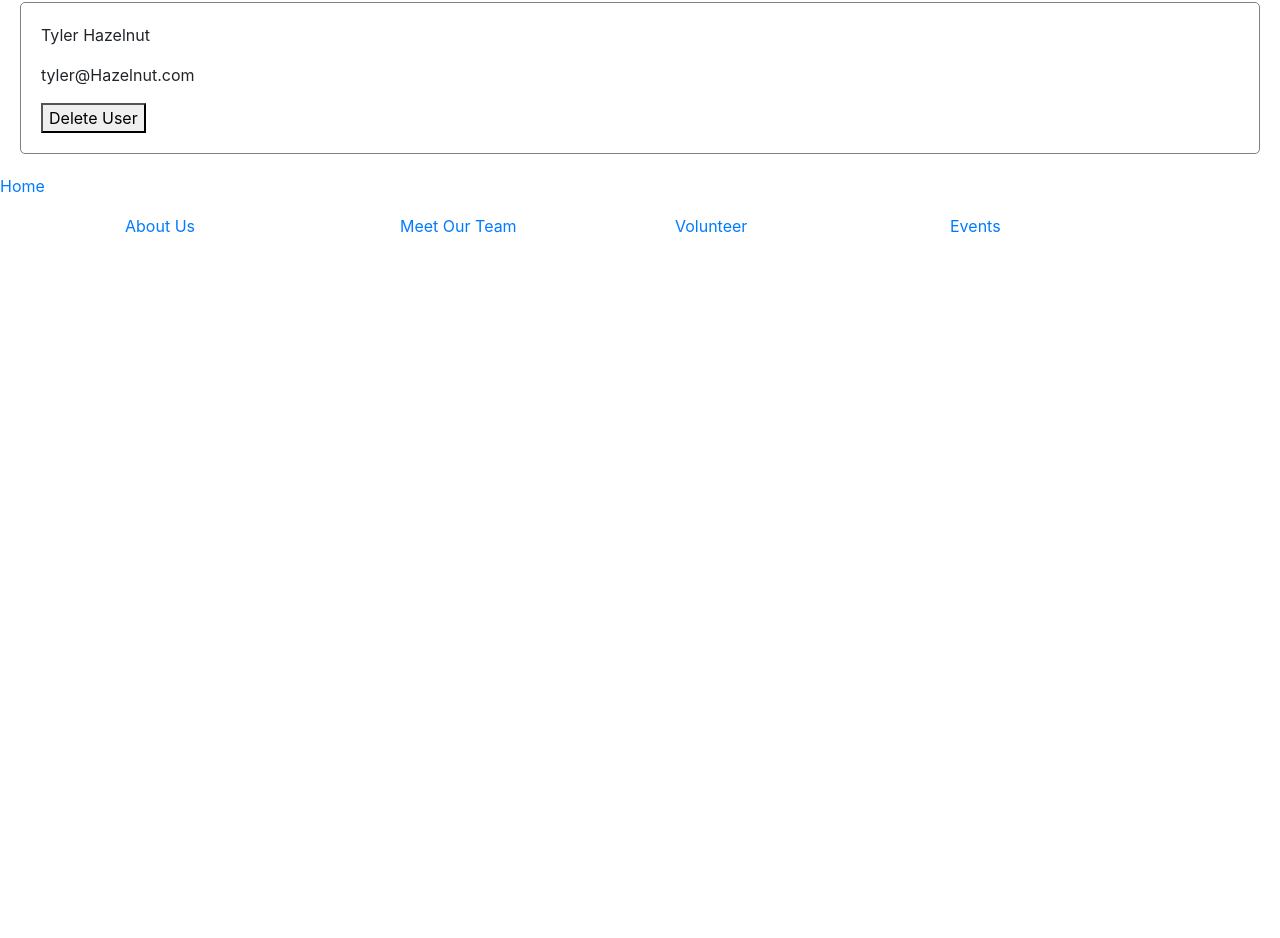
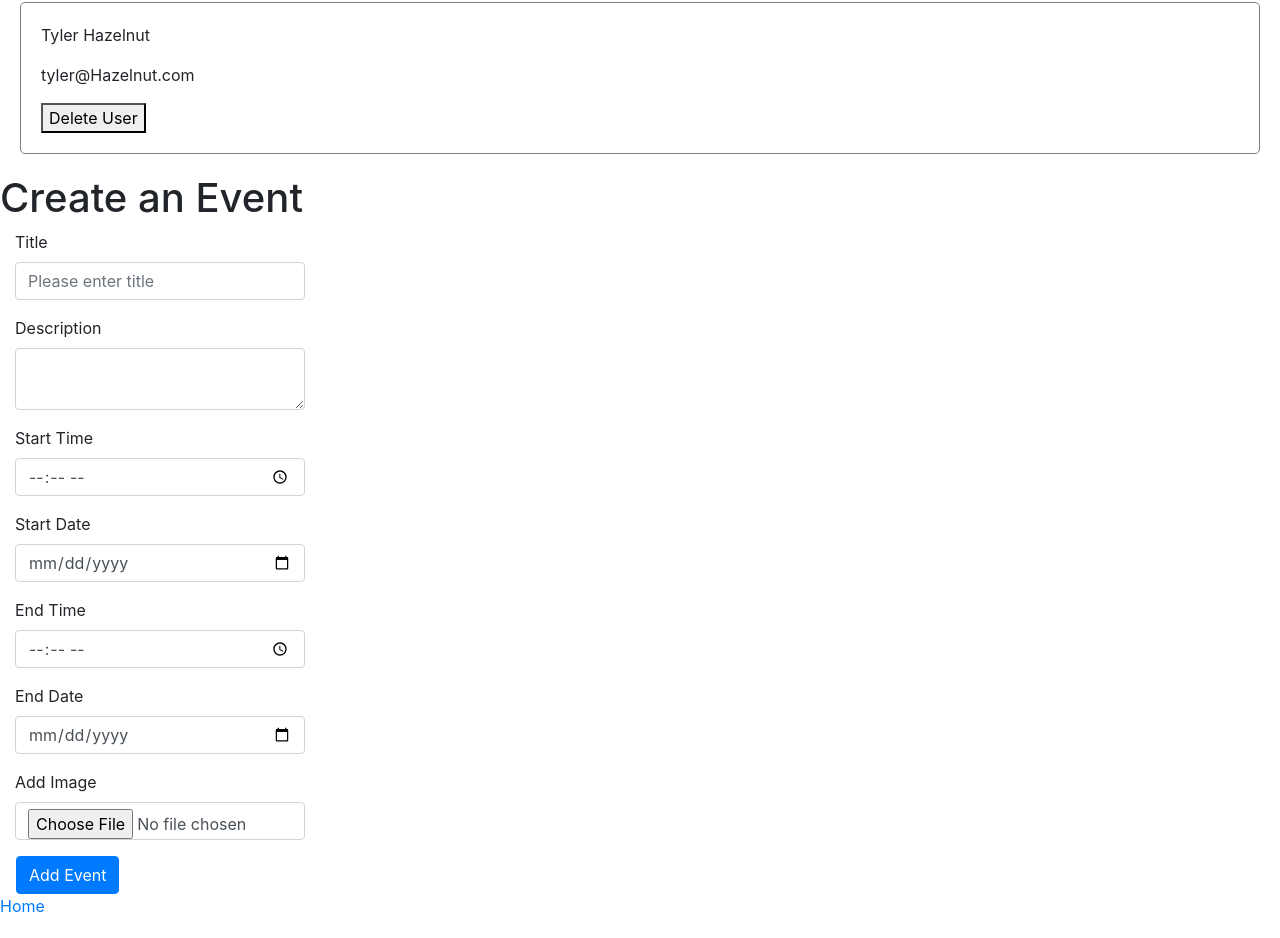
Before and after one commit to the-difference-engine/ymim, a React (Create React App) app in the folder frontend/: page /admin in a window 1280 px wide. Shown: the part 506-1444 px from the top of the page. Before the commit the page ends 804 px from the top, so only its background shows below. Built offline with nearby package versions, Linux system fonts and the light colour scheme.

Commit message:
Add form to admin page

```diff
--- /dev/null
+++ b/frontend/src/components/EventForm.jsx
@@ -0,0 +1,48 @@
+import React, { Component } from 'react';
+
+class EventForm extends Component {
+    render() {
+        return (
+            <div>
+                <h1>Create an Event</h1>
+                <form>
+                    <div >
+                        <div className="form-group col-md-3">
+                            <label htmlFor="title">Title</label>
+                            <input type="text" className="form-control" id="title" placeholder="Please enter title" />
+                        </div>
+                        <div className="form-group col-md-3">
+                            <label htmlFor="description">Description</label>
+                            <textarea className="form-control" defaultValue={"\n                "} />
+                        </div>
+                    </div>
+                    <div className="form-group col-md-3">
+                        <label htmlFor="inputTime">Start Time</label>
+                        <input type="time" className="form-control" id="inputTime" />
+                    </div>
+                    <div className="form-group col-md-3">
+                        <label htmlFor="inputDate">Start Date</label>
+                        <input type="date" className="form-control" id="inputDate" placeholder="Apartment, studio, or floor" />
+                    </div>
+                    <div className="form-group col-md-3">
+                        <label htmlFor="inputTime">End Time</label>
+                        <input type="time" className="form-control" id="inputTime" />
+                    </div>
+
+                    <div className="form-group col-md-3">
+                        <label htmlFor="inputDate">End Date</label>
+                        <input type="date" className="form-control" id="inputDate" placeholder="Apartment, studio, or floor" />
+                    </div>
+                    <div className="form-group col-md-3">
+                        <label htmlFor="inputImage">Add Image</label>
+                        <input type="file" className="form-control" id="addImage" />
+                    </div>
+                    <button type="submit" className="btn btn-primary ml-3">Add Event</button>
+                </form>
+            </div>
+
+        );
+    }
+}
+
+export default EventForm;
--- a/frontend/src/pages/admin.jsx
+++ b/frontend/src/pages/admin.jsx
@@ -2,6 +2,7 @@ import React, { Component } from 'react';
 import SiteUser from '../components/SiteUser';
 import { Link } from 'react-router-dom';
 import Header from '../components/Header';
+import EventForm from '../components/EventForm';
 
 class Admin extends Component {
 
@@ -33,6 +34,7 @@ class Admin extends Component {
                 < Header />
                 <h1>Young Masterbuilders in Motion</h1>
                 <SiteUser demoUser={this.state.user} />
+                <EventForm />
                 <Link to="/">Home</Link>
             </div>
 
```
